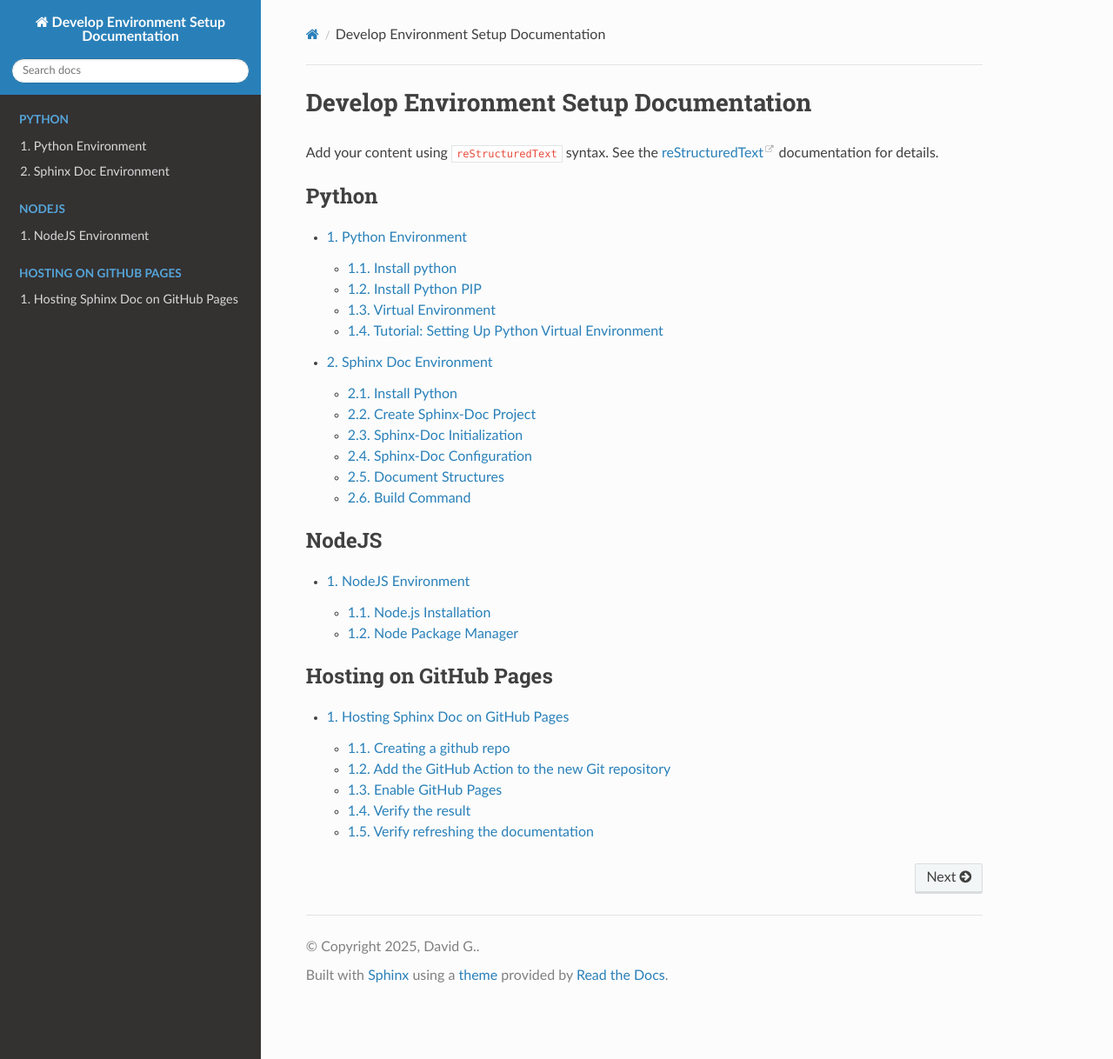
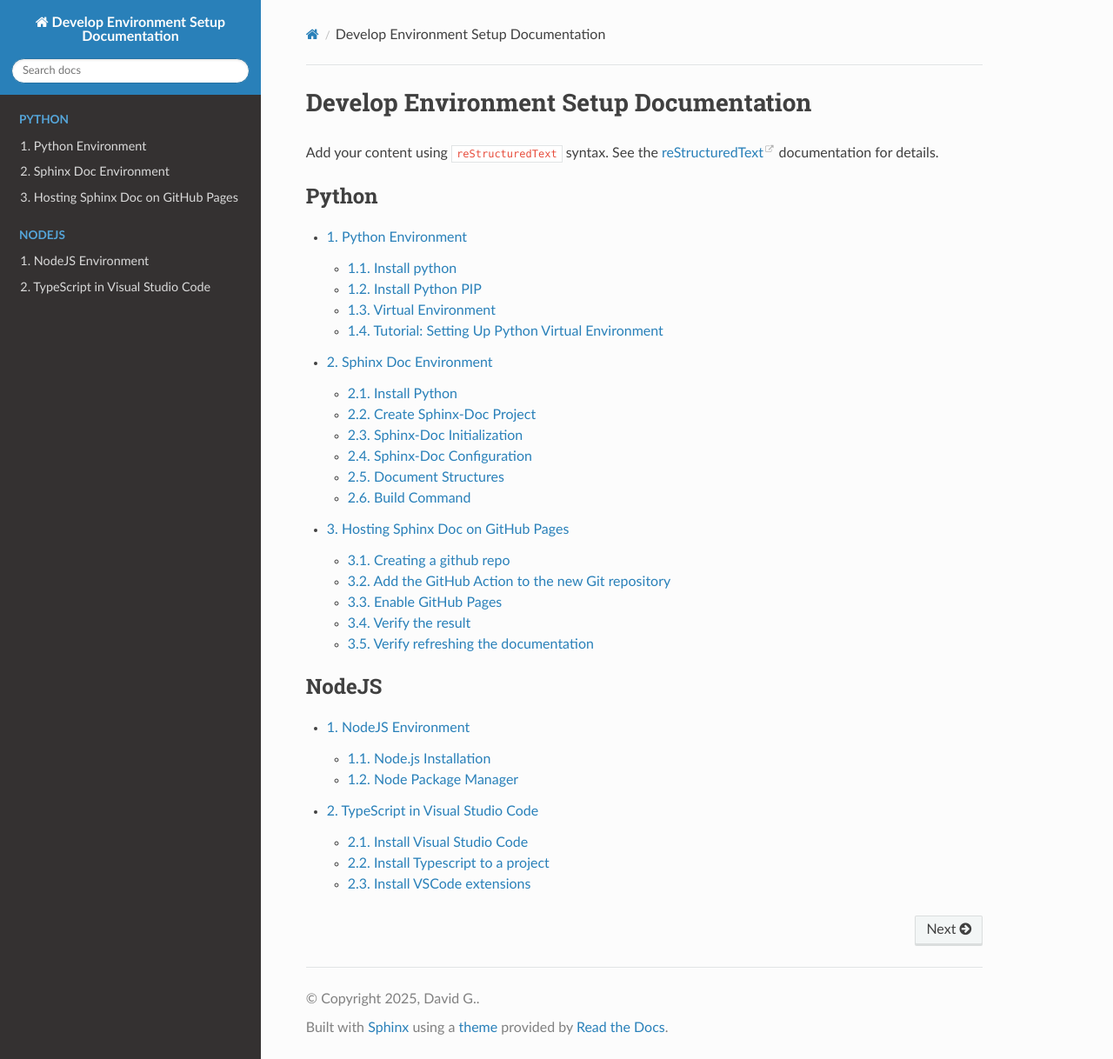
Before and after one commit to david-ggs-230/develop-environment, a Sphinx documentation site: the page built from docs/index.rst, in a window 1280 px wide and 1218 px high. Shown: the whole window at 87% size. Built offline with Sphinx 7.4.7 and the Read the Docs theme 3.1.0, drawn with Linux system fonts in a browser that asks for light colours.

Commit message:
Add files via upload

```diff
--- a/docs/index.rst
+++ b/docs/index.rst
@@ -18,6 +18,7 @@ documentation for details.
 
    env-setup/install-python
    env-setup/install-sphinx-doc
+   env-setup/install-github-pages
 
 
 .. toctree::
@@ -26,11 +27,9 @@ documentation for details.
    :numbered:
 
    env-setup/install-nodejs
-
+   env-setup/install-vscode-typescript
 
 .. toctree::
    :maxdepth: 2
    :caption: Hosting on GitHub Pages
    :numbered:
-
-   env-setup/install-github-pages
```
